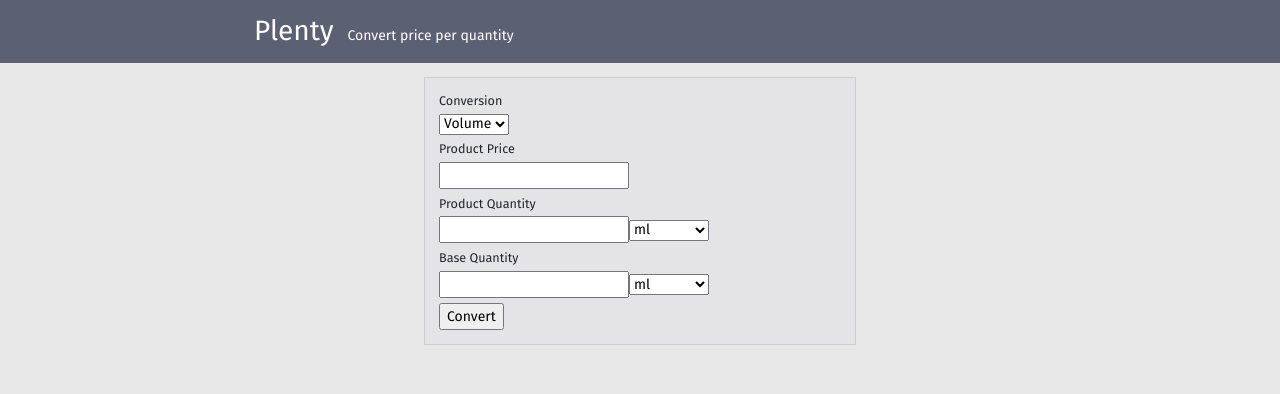
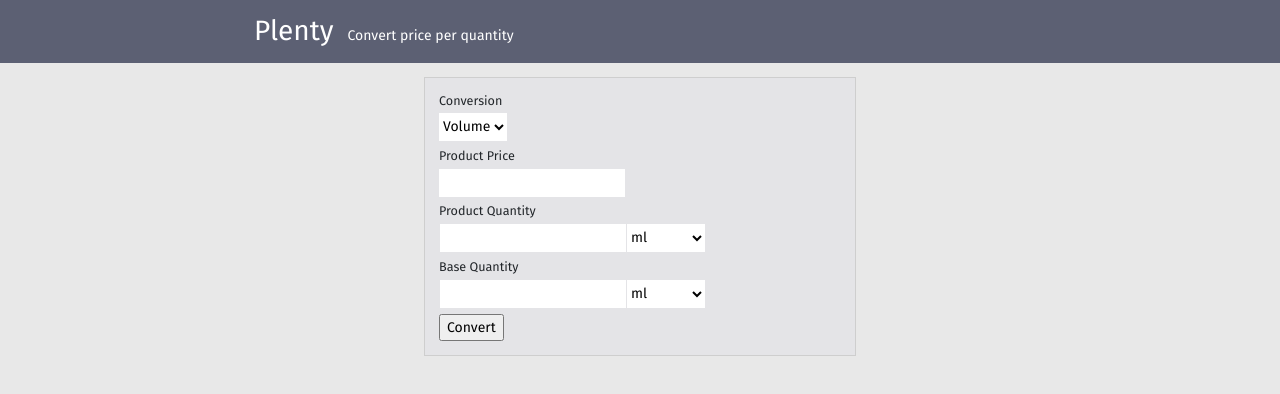
Before and after one commit to pboi20/plenty, a React (Create React App) app: page / in a window 1280 px wide. Shown: the top 394 px of the page. Built offline with nearby package versions, Linux system fonts and the light colour scheme.

Commit message:
Add styling for input components

```diff
--- a/src/components/ConversionForm.js
+++ b/src/components/ConversionForm.js
@@ -148,7 +148,7 @@ class ConversionForm extends Component {
           />
         </FormField>
 
-        <FormField label="Product Quantity" name="inputQuantity">
+        <FormField label="Product Quantity" name="inputQuantity" multi>
           <NumberInput
             name="inputQuantity"
             onChange={this.handleInputQuantity}
@@ -162,7 +162,7 @@ class ConversionForm extends Component {
           />
         </FormField>
 
-        <FormField label="Base Quantity" name="outputQuantity">
+        <FormField label="Base Quantity" name="outputQuantity" multi>
           <NumberInput
             name="outputQuantity"
             onChange={this.handleOutputQuantity}
--- a/src/components/FormField.css
+++ b/src/components/FormField.css
@@ -1,5 +1,9 @@
 .FormField {
   margin-bottom: 0.4rem;
+}
+
+.FormField--multi > * {
+  margin-left: 1px;
 }
 
 .FormField-label {
--- a/src/components/FormField.js
+++ b/src/components/FormField.js
@@ -7,11 +7,17 @@ class FormField extends Component {
    * props
    *   name: String
    *   label: String
+   *   multi: Boolean
    */
 
   render() {
+    const className = [
+      'FormField',
+      this.props.multi ? 'FormField--multi' : ''
+    ].join(' ');
+
     return (
-      <div className="FormField">
+      <div className={className}>
         <label className="FormField-label" htmlFor={this.props.name}>
           {this.props.label}
         </label>
--- /dev/null
+++ b/src/components/NumberInput.css
@@ -0,0 +1,4 @@
+.NumberInput {
+  border: none;
+  height: 2em;
+}
--- a/src/components/NumberInput.js
+++ b/src/components/NumberInput.js
@@ -1,5 +1,7 @@
 import React, { Component } from 'react';
 import { stringToNumber } from '../utils/number';
+
+import './NumberInput.css';
 
 class NumberInput extends Component {
   /**
--- /dev/null
+++ b/src/components/Select.css
@@ -0,0 +1,5 @@
+.Select {
+  border: none;
+  background-color: white;
+  height: 2em;
+}
--- a/src/components/Select.js
+++ b/src/components/Select.js
@@ -1,4 +1,6 @@
 import React, { Component } from 'react';
+
+import './Select.css';
 
 class Select extends Component {
   /**
```
